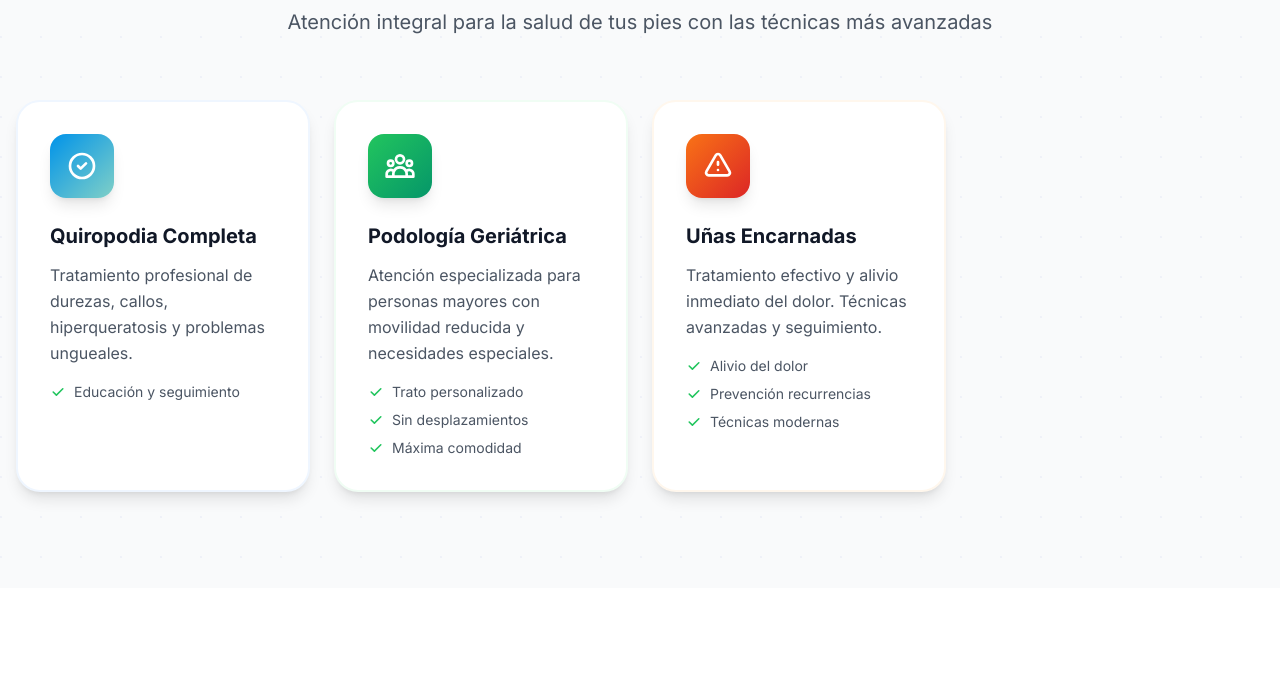
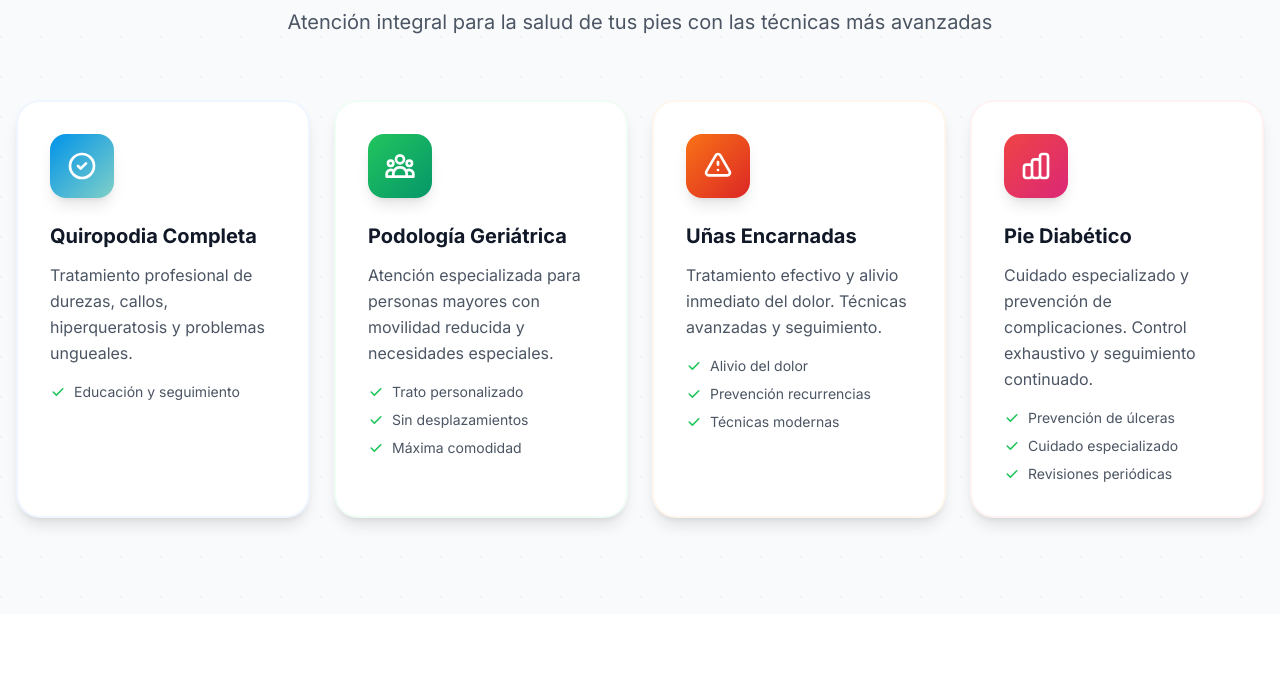
Before and after one commit to pododomiciliomadrid/cita, a plain HTML site: page index.html in a window 1280 px wide. Shown: the part 1475-2156 px from the top of the page. Drawn offline with nearby package versions, Linux system fonts and the light colour scheme.

Commit message:
Update index.html

```diff
--- a/index.html
+++ b/index.html
@@ -331,6 +331,38 @@
                                 <path fill-rule="evenodd" d="M16.707 5.293a1 1 0 010 1.414l-8 8a1 1 0 01-1.414 0l-4-4a1 1 0 011.414-1.414L8 12.586l7.293-7.293a1 1 0 011.414 0z" clip-rule="evenodd"/>
                             </svg>
                             <span>Técnicas modernas</span>
+                        </li>
+                    </ul>
+
+                </div>
+                 <div class="bg-white p-8 rounded-3xl card-hover border-2 border-red-50 shadow-lg">
+                    <div class="w-16 h-16 bg-gradient-to-br from-red-500 to-pink-600 rounded-2xl flex items-center justify-center mb-6 shadow-lg">
+                        <svg class="w-8 h-8 text-white" fill="none" stroke="currentColor" viewBox="0 0 24 24">
+                            <path stroke-linecap="round" stroke-linejoin="round" stroke-width="2" d="M9 19v-6a2 2 0 00-2-2H5a2 2 0 00-2 2v6a2 2 0 002 2h2a2 2 0 002-2zm0 0V9a2 2 0 012-2h2a2 2 0 012 2v10m-6 0a2 2 0 002 2h2a2 2 0 002-2m0 0V5a2 2 0 012-2h2a2 2 0 012 2v14a2 2 0 01-2 2h-2a2 2 0 01-2-2z"/>
+                        </svg>
+                    </div>
+                    <h3 class="text-xl font-bold text-gray-900 mb-3">Pie Diabético</h3>
+                    <p class="text-gray-600 leading-relaxed mb-4">
+                        Cuidado especializado y prevención de complicaciones. Control exhaustivo y seguimiento continuado.
+                    </p>
+                    <ul class="space-y-2 text-sm text-gray-600">
+                        <li class="flex items-center space-x-2">
+                            <svg class="w-4 h-4 text-green-500" fill="currentColor" viewBox="0 0 20 20">
+                                <path fill-rule="evenodd" d="M16.707 5.293a1 1 0 010 1.414l-8 8a1 1 0 01-1.414 0l-4-4a1 1 0 011.414-1.414L8 12.586l7.293-7.293a1 1 0 011.414 0z" clip-rule="evenodd"/>
+                            </svg>
+                            <span>Prevención de úlceras</span>
+                        </li>
+                        <li class="flex items-center space-x-2">
+                            <svg class="w-4 h-4 text-green-500" fill="currentColor" viewBox="0 0 20 20">
+                                <path fill-rule="evenodd" d="M16.707 5.293a1 1 0 010 1.414l-8 8a1 1 0 01-1.414 0l-4-4a1 1 0 011.414-1.414L8 12.586l7.293-7.293a1 1 0 011.414 0z" clip-rule="evenodd"/>
+                            </svg>
+                            <span>Cuidado especializado</span>
+                        </li>
+                        <li class="flex items-center space-x-2">
+                            <svg class="w-4 h-4 text-green-500" fill="currentColor" viewBox="0 0 20 20">
+                                <path fill-rule="evenodd" d="M16.707 5.293a1 1 0 010 1.414l-8 8a1 1 0 01-1.414 0l-4-4a1 1 0 011.414-1.414L8 12.586l7.293-7.293a1 1 0 011.414 0z" clip-rule="evenodd"/>
+                            </svg>
+                            <span>Revisiones periódicas</span>
                         </li>
                     </ul>
                 </div>
```
